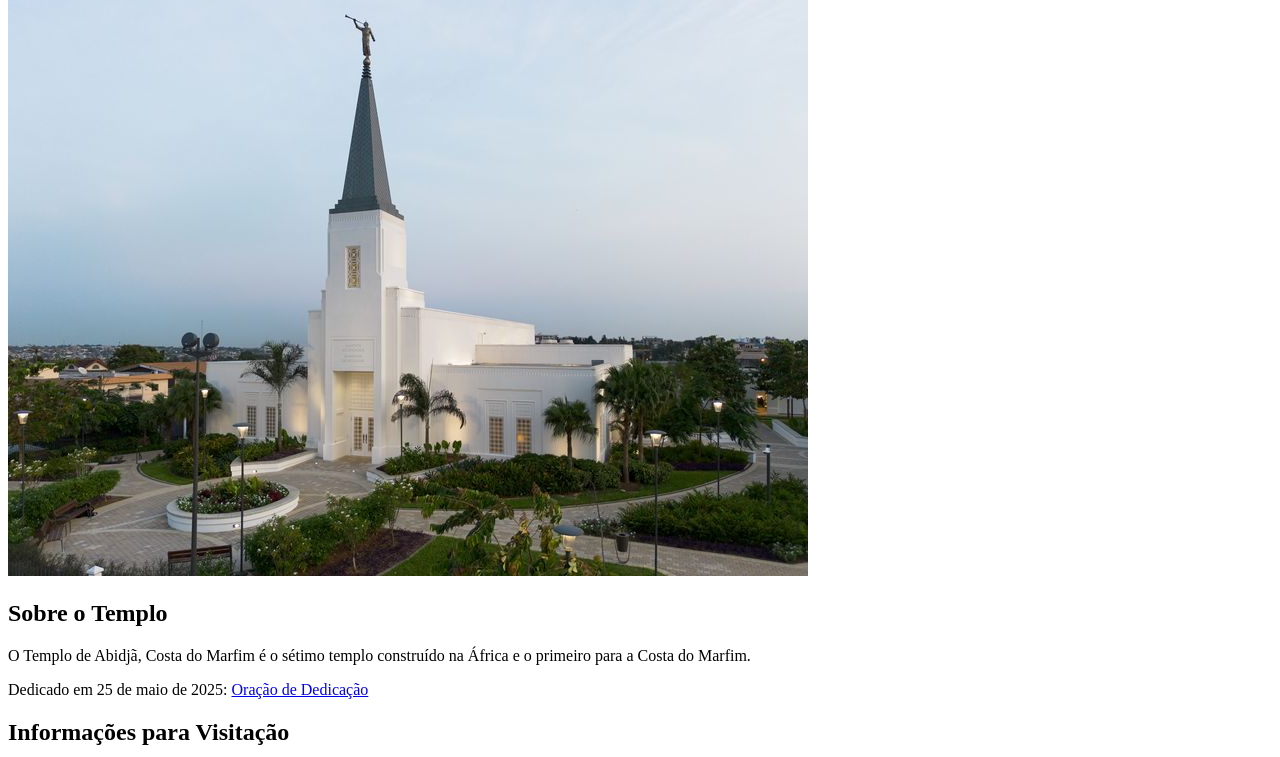
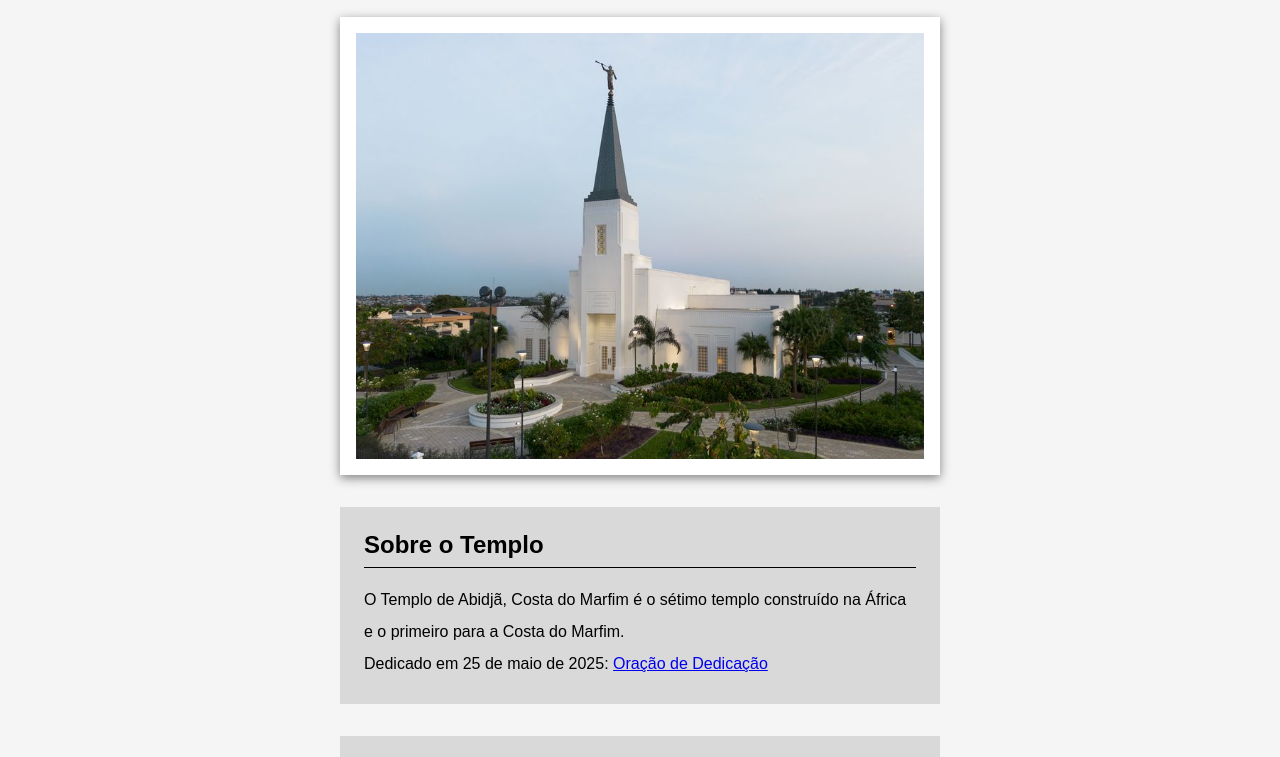
Before and after one commit to dunguinhadev/wdd130, a plain HTML site: page semana02/templo.html in a window 1280 px wide. Shown: the part 138-895 px from the top of the page. Drawn offline with Linux system fonts and the light colour scheme; the site is published under a folder, as on GitHub Pages, so addresses that start at the root find nothing.

Commit message:
remover barra pra git

```diff
--- a/semana02/templo.html
+++ b/semana02/templo.html
@@ -5,7 +5,7 @@
     <meta charset="UTF-8">
     <meta name="viewport" content="width=device-width, initial-scale=1.0">
     <title>Cartão do Templo - Abidjã, Costa do Marfim</title>
-    <link rel="stylesheet" href="/estilos/templo.css">
+    <link rel="stylesheet" href="estilos/templo.css">
 </head>
 
 <body>
```
